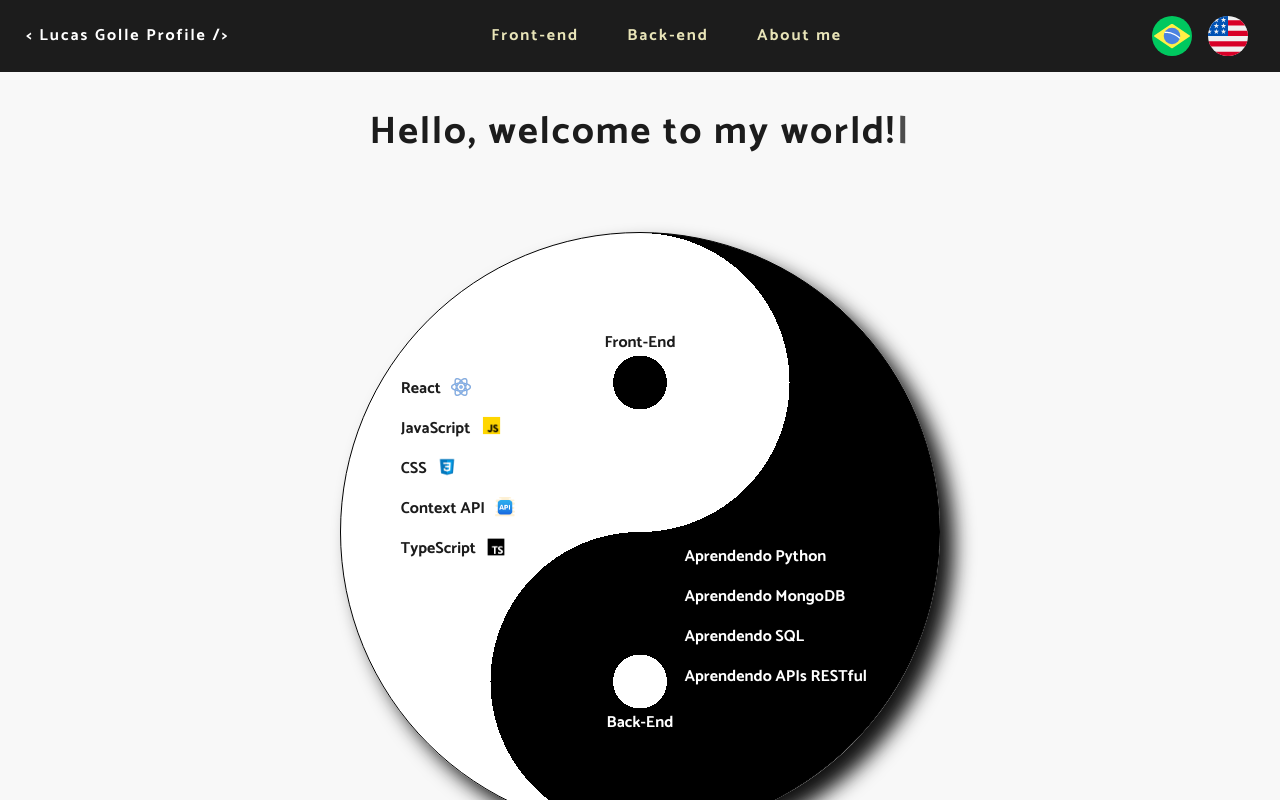
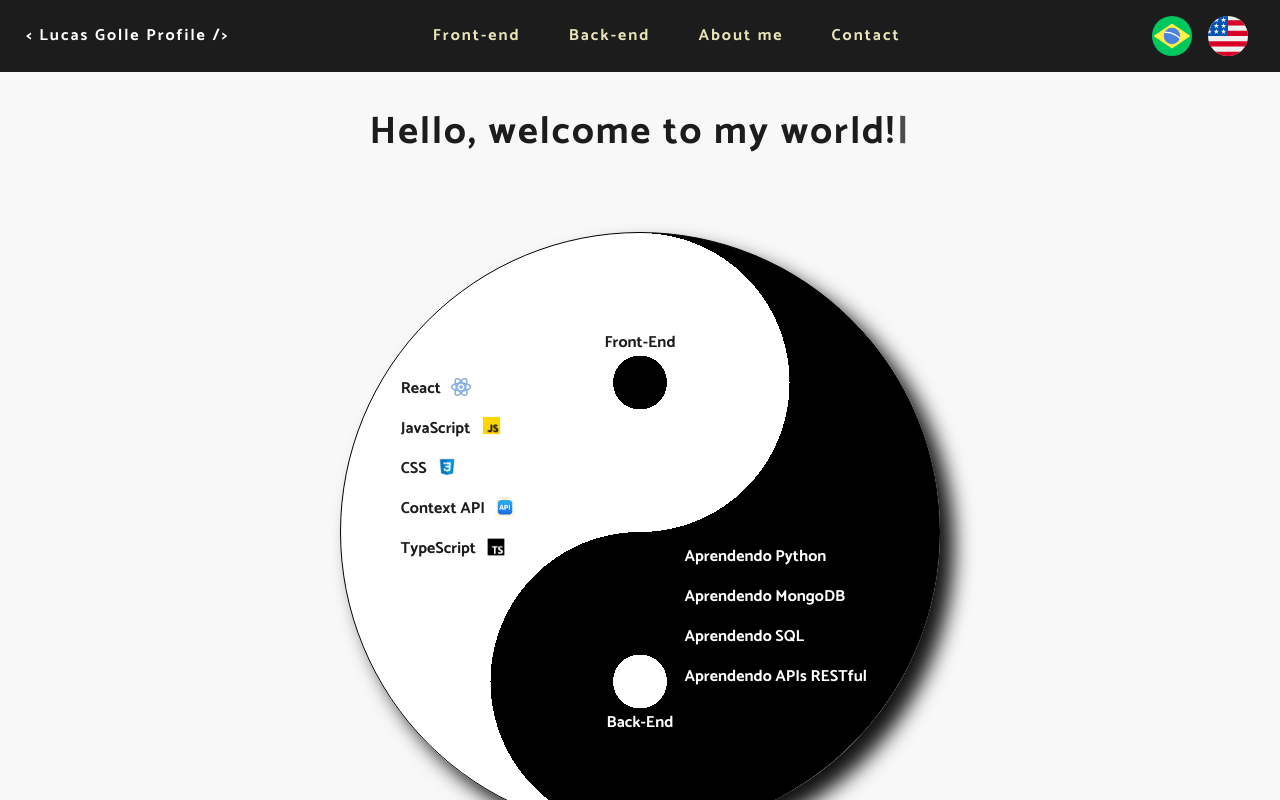
Before and after one commit to lucasgolle/portfolio, a React (Create React App) app: page / in a window 1280 px wide. Both pictures are taken after a click on the picture 1227 px from the left and 36 px from the top of the page. Shown: the top 800 px of the page. Built offline with nearby package versions, Linux system fonts and the light colour scheme; some icons are missing.

Commit message:
feat: new menu header add contact/contato

```diff
--- a/src/components/Footer/index.js
+++ b/src/components/Footer/index.js
@@ -9,7 +9,7 @@ export const Footer = () => {
 
   return (
     <>
-      <Container>
+      <Container id="contact">
         <div>
           {portuguese ? (<h1>Contato</h1>) : (<h1>Contact</h1>)}
           <h2>lucas_rodrigues1@yahoo.com.br</h2>
--- a/src/components/Header/index.js
+++ b/src/components/Header/index.js
@@ -72,6 +72,29 @@ export const Header = () => {
                   </Link>
                 )}
               </li>
+              <li>
+              {portuguese ? (
+                  <Link
+                    to="contact"
+                    spy={true}
+                    smooth={true}
+                    offset={-50}
+                    duration={500}
+                  >
+                    Contato
+                  </Link>
+                ) : (
+                  <Link
+                    to="contact"
+                    spy={true}
+                    smooth={true}
+                    offset={-50}
+                    duration={500}
+                  >
+                    Contact
+                  </Link>
+                )}
+              </li>
             </div>
           </ul>
         </nav>
@@ -136,6 +159,32 @@ export const Header = () => {
               )}
             </li>
             <hr />
+            <li>
+              {portuguese ? (
+                <Link
+                  to="contact"
+                  spy={true}
+                  smooth={true}
+                  offset={20}
+                  duration={500}
+                  onClick={changeState}
+                >
+                  Contato
+                </Link>
+              ) : (
+                <Link
+                  to="contact"
+                  spy={true}
+                  smooth={true}
+                  offset={20}
+                  duration={500}
+                  onClick={changeState}
+                >
+                  Contact
+                </Link>
+              )}
+            </li>
+            <hr />
             <div>
               <img
                 onClick={() => {
--- a/src/components/Header/styles.js
+++ b/src/components/Header/styles.js
@@ -90,7 +90,7 @@ export const ModalHeader = styled.div`
   display: flex;
   flex-direction: column;
   width: 100vw;
-  height: 180px;
+  height: 230px;
   margin-top: -17px;
   text-align: center;
   justify-content: center;
@@ -117,7 +117,7 @@ export const ModalHeader = styled.div`
       opacity: 0.4;
     }
     100% {
-      height: 180px;
+      height: 230px;
       opacity: 1;
     }
   }
```
